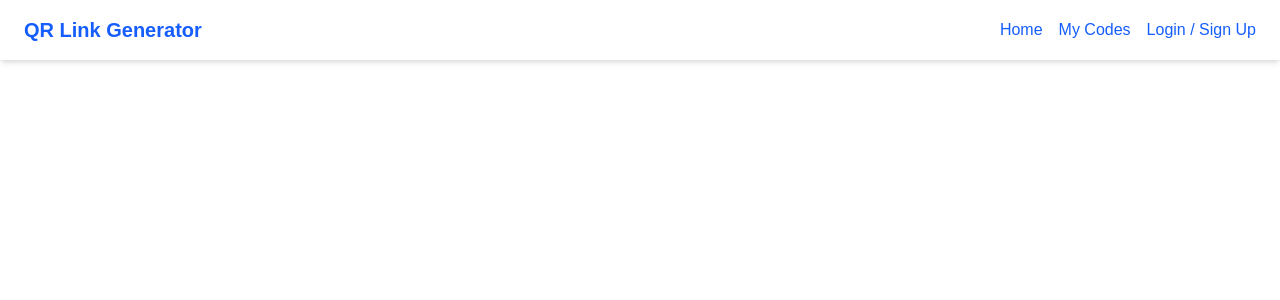
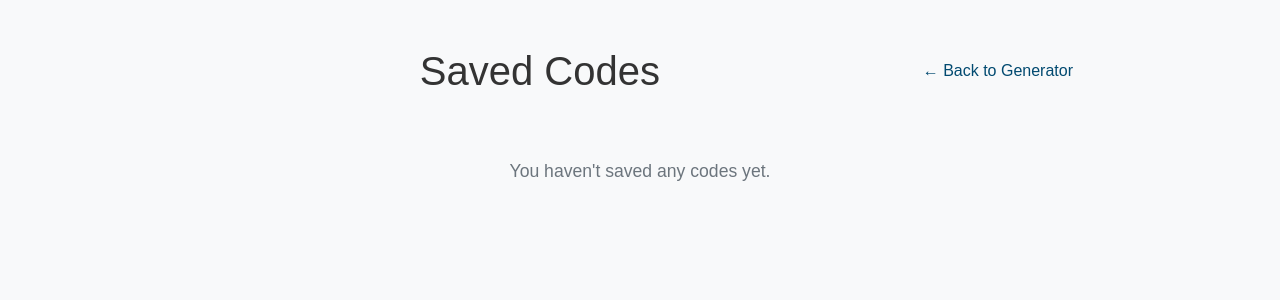
Before and after one commit to rdhadda123/QR-Barcode-Generator, a Next.js app in the folder qr-code-generator/: page /qrcode in a window 1280 px wide. Shown: the top 300 px of the page. Built offline with nearby package versions, Linux system fonts and the light colour scheme; no server answers.

Commit message:
Added MyCodes page and accessibility fixes

```diff
--- a/qr-code-generator/src/app/components/NavBar.js
+++ b/qr-code-generator/src/app/components/NavBar.js
@@ -38,14 +38,14 @@ export default function Navbar() {
 
     return (
       <nav className="bg-white shadow-md px-6 py-4 flex justify-between items-center">
-        <Link href="/" className="text-xl font-bold text-blue-600">
+        <Link href="/" className="text-xl font-bold text-sky-900">
           QR Link Generator
         </Link>
         <div className="space-x-4">
-          <Link href="/" className="text-blue-600 hover:underline">
+          <Link href="/" className="text-sky-900 hover:underline">
             Home
           </Link>
-          <Link href="/qrcode" className="text-blue-600 hover:underline">
+          <Link href="/qrcode" className="text-sky-900 hover:underline">
             My Codes
           </Link>
           {user ? (
@@ -59,7 +59,7 @@ export default function Navbar() {
               </button>
             </>
           ) : (
-            <Link href="/login" className="text-blue-600 hover:underline">
+            <Link href="/login" className="text-sky-900 hover:underline">
               Login / Sign Up
             </Link>
           )}
--- a/qr-code-generator/src/app/page.js
+++ b/qr-code-generator/src/app/page.js
@@ -189,23 +189,30 @@ const Home = () => {
   return (
     <div>
       <NavBar></NavBar>
-        <div className="min-h-screen flex flex-col items-center justify-center bg-gray-100 text-blue-500">
+        <div className="min-h-screen flex flex-col items-center justify-center bg-gray-100 text-sky-900">
           <div>Welcome to QR Code Generator!</div>
           <div>Login/Sign Up to continue!</div>
           <main className={styles.main}>
         <h1 className={styles.title}>QR & Barcode Generator</h1>
 
         <div className={styles.inputSection}>
+        <label htmlFor="text-input-area" >
+                Enter Text or URL:
+          </label>
           <textarea
+          id = "text-input-area"
             className={styles.textarea}
-            placeholder="Enter text or URL here..."
+            placeholder="e.g., https://example.com or 'My Text'"
             value={inputText}
             onChange={(e) => setInputText(e.target.value)}
             rows={4}
           />
 
           <div className={styles.controls}>
-            <select
+          <label htmlFor="code-option" className={styles.visuallyHidden}>
+                  Enter Text or URL
+              </label>
+            <select id="code-option"
               className={styles.select}
               value={codeType}
               onChange={(e) => setCodeType(e.target.value)}
@@ -229,9 +236,9 @@ const Home = () => {
         {error && <p className={styles.error}>{error}</p>}
 
         <div className={styles.outputSection}>
-          <h2>Generated Code:</h2>
+        <label htmlFor="generated-code-canvas">Generated Code:</label>
           <div className={styles.canvasContainer}>
-             <canvas
+             <canvas id="generated-code-canvas"
                   ref={canvasRef}
                   className={styles.canvas}
                   width={codeType === 'qrcode' ? 256 : 300}
--- a/qr-code-generator/src/app/qrcode/page.js
+++ b/qr-code-generator/src/app/qrcode/page.js
@@ -1,12 +1,113 @@
 "use client"
+import React, { useState, useEffect } from 'react';
+import Head from 'next/head';
 import Link from 'next/link';
-import NavBar from '../components/NavBar';
+import styles from '../../../styles/Saved.module.css';
+
+const QRcode = () => {
+  const [savedItems, setSavedItems] = useState([]);
+  const [isLoading, setIsLoading] = useState(true);
+
+  //(client-side only)
+  useEffect(() => {
+    setIsLoading(true);
+    try {
+      const itemsJson = localStorage.getItem('savedCodes');
+      const items = itemsJson ? JSON.parse(itemsJson) : [];
+      setSavedItems(Array.isArray(items) ? items : []);
+    } catch (error) {
+      console.error("Error parsing saved codes from localStorage:", error);
+      setSavedItems([]);
+    } finally {
+      setIsLoading(false);
+    }
+  }, []);
+
+  const handleDelete = (idToDelete) => {
+    const updatedItems = savedItems.filter(item => item.id !== idToDelete);
+    setSavedItems(updatedItems);
+    localStorage.setItem('savedCodes', JSON.stringify(updatedItems));
+  };
+
+  const handleClearAll = () => {
+    if (window.confirm('Are you sure you want to delete all saved codes? This cannot be undone.')) {
+      setSavedItems([]);
+      localStorage.removeItem('savedCodes');
+    }
+  };
+
+  const formatTimestamp = (isoString) => {
+    if (!isoString) return 'N/A';
+    try {
+      return new Date(isoString).toLocaleString(); // Adjust format as needed
+    } catch {
+      return 'Invalid Date';
+    }
+  };
+
+  return (
+    <div className={styles.container}>
+      <Head>
+        <title>Saved Codes</title>
+        <meta name="description" content="View your saved QR codes and barcodes" />
+        <link rel="icon" href="/favicon.ico" />
+      </Head>
+
+      <main className={styles.main}>
+        <div className={styles.header}>
+            <h1 className={styles.title}>Saved Codes</h1>
+            <Link href="/" className={styles.backLink}>
+                ← Back to Generator
+            </Link>
+        </div>
 
 
-export default function QRcode() {
-  return (
-    <div>
-        <NavBar></NavBar>
+        {isLoading ? (
+          <p>Loading saved codes...</p>
+        ) : savedItems.length > 0 ? (
+          <>
+            <button
+              onClick={handleClearAll}
+              className={`${styles.button} ${styles.clearAllButton}`}
+            >
+              Clear All Saved Codes
+            </button>
+            <ul className={styles.list}>
+              {savedItems.map((item) => (
+                <li key={item.id} className={styles.listItem}>
+                  <div className={styles.imageContainer}>
+                     {item.dataUrl ? (
+                         <img
+                           src={item.dataUrl}
+                           alt={`${item.type} for ${item.text}`}
+                           className={styles.codeImage}
+                         />
+                     ) : (
+                        <div className={styles.noImage}>No Image Data</div>
+                     )}
+                  </div>
+                  <div className={styles.details}>
+                    <p><strong>Text:</strong> {item.text || 'N/A'}</p>
+                    <p><strong>Type:</strong> {item.type || 'N/A'}</p>
+                    <p><strong>Saved:</strong> {formatTimestamp(item.timestamp)}</p>
+                  </div>
+                  <button
+                    onClick={() => handleDelete(item.id)}
+                    className={`${styles.button} ${styles.deleteButton}`}
+                    aria-label={`Delete code for ${item.text}`}
+                  >
+                    Delete
+                  </button>
+                </li>
+              ))}
+            </ul>
+          </>
+        ) : (
+          <p className={styles.emptyMessage}>You haven't saved any codes yet.</p>
+        )}
+      </main>
     </div>
   );
-}
+};
+
+export default QRcode;
--- /dev/null
+++ b/qr-code-generator/styles/Saved.module.css
@@ -0,0 +1,196 @@
+/* styles/Saved.module.css */
+
+.container {
+    padding: 0 2rem;
+    min-height: 100vh;
+    display: flex;
+    flex-direction: column;
+    align-items: center;
+    background-color: #f8f9fa;
+  }
+
+
+  .main {
+    padding: 3rem 0; /* Slightly less padding than main page */
+    flex: 1;
+    display: flex;
+    flex-direction: column;
+    align-items: center;
+    width: 100%;
+    max-width: 900px; /* Allow slightly wider for list */
+  }
+
+  .header {
+      width: 100%;
+      display: flex;
+      justify-content: space-between;
+      align-items: center;
+      margin-bottom: 2rem;
+      flex-wrap: wrap; /* Allow wrapping */
+      gap: 1rem;
+  }
+
+  .title {
+    margin: 0;
+    line-height: 1.15;
+    font-size: 2.5rem;
+    color: #333;
+    text-align: center;
+    /* Allow title to take space, but backlink pushes it */
+    flex-grow: 1;
+  }
+
+  .backLink {
+    color: #024a70;
+    text-decoration: none;
+    font-size: 1rem;
+    padding: 0.5rem 1rem;
+    border: 1px solid transparent;
+    border-radius: 4px;
+    transition: all 0.2s ease;
+  }
+
+  .backLink:hover {
+    text-decoration: underline;
+    background-color: #e7f3ff;
+    border-color: #cfe4ff;
+  }
+
+  .list {
+    list-style: none;
+    padding: 0;
+    width: 100%;
+    display: flex;
+    flex-direction: column;
+    gap: 1.5rem; /* Space between items */
+  }
+
+  .listItem {
+    background-color: #ffffff;
+    padding: 1rem 1.5rem;
+    border-radius: 8px;
+    box-shadow: 0 2px 8px rgba(0, 0, 0, 0.1);
+    display: flex;
+    align-items: center;
+    gap: 1.5rem; /* Space between image, details, button */
+    flex-wrap: wrap; /* Allow wrapping on smaller screens */
+    color:black
+  }
+
+  .imageContainer {
+      flex-shrink: 0; /* Prevent image container from shrinking */
+      width: 120px; /* Fixed width for consistency */
+      height: 120px; /* Fixed height */
+      display: flex;
+      justify-content: center;
+      align-items: center;
+      background-color: #f0f0f0; /* Background for container */
+      border: 1px solid #eee;
+      border-radius: 4px;
+      overflow: hidden; /* Hide parts of image if too large */
+  }
+
+  .codeImage {
+    display: block;
+    max-width: 100%;
+    max-height: 100%;
+    object-fit: contain; /* Scale image nicely within container */
+  }
+
+  .noImage {
+      font-size: 0.8rem;
+      color: #888;
+      text-align: center;
+  }
+
+  .details {
+    flex-grow: 1; /* Allow details to take up remaining space */
+    word-break: break-word; /* Break long text */
+  }
+
+  .details p {
+    margin: 0.3rem 0;
+    font-size: 0.95rem;
+    line-height: 1.4;
+  }
+
+  .details p strong {
+      color: #555;
+  }
+
+  .button {
+    padding: 0.5rem 1rem;
+    font-size: 0.9rem;
+    color: #fff;
+    background-color: #6c757d; /* Default Gray */
+    border: none;
+    border-radius: 4px;
+    cursor: pointer;
+    transition: background-color 0.2s ease;
+    white-space: nowrap; /* Prevent button text wrapping */
+  }
+
+  .button:hover {
+    opacity: 0.9;
+  }
+
+  .deleteButton {
+    background-color: #007bff; /* Red */
+    flex-shrink: 0; /* Prevent button from shrinking */
+  }
+
+  .deleteButton:hover {
+    background-color: #0063CC; /* Darker Red */
+  }
+
+  .clearAllButton {
+     background-color: #007bff; /* Darker Red */
+     margin-bottom: 1.5rem; /* Space below */
+     align-self: flex-end; /* Position to the right */
+  }
+  .clearAllButton:hover {
+      background-color: #0063CC;
+  }
+
+
+  .emptyMessage {
+    margin-top: 2rem;
+    font-size: 1.1rem;
+    color: #6c757d;
+  }
+
+  /* Basic responsiveness */
+  @media (max-width: 650px) {
+    .listItem {
+      flex-direction: column; /* Stack elements vertically */
+      align-items: flex-start; /* Align items to the start */
+      gap: 1rem;
+    }
+    .imageContainer {
+        width: 100px;
+        height: 100px;
+        align-self: center; /* Center image when stacked */
+    }
+    .details {
+        width: 100%; /* Take full width */
+    }
+    .deleteButton {
+        align-self: flex-end; /* Keep delete button to the right */
+    }
+     .header {
+         justify-content: center; /* Center header items */
+         text-align: center;
+     }
+     .title {
+         width: 100%; /* Title takes full width */
+         margin-bottom: 0.5rem;
+     }
+     .backLink {
+         display: block; /* Make link block */
+         width: fit-content;
+         margin: 0 auto; /* Center link */
+     }
+     .clearAllButton {
+         align-self: center; /* Center clear button */
+     }
+  }
```
